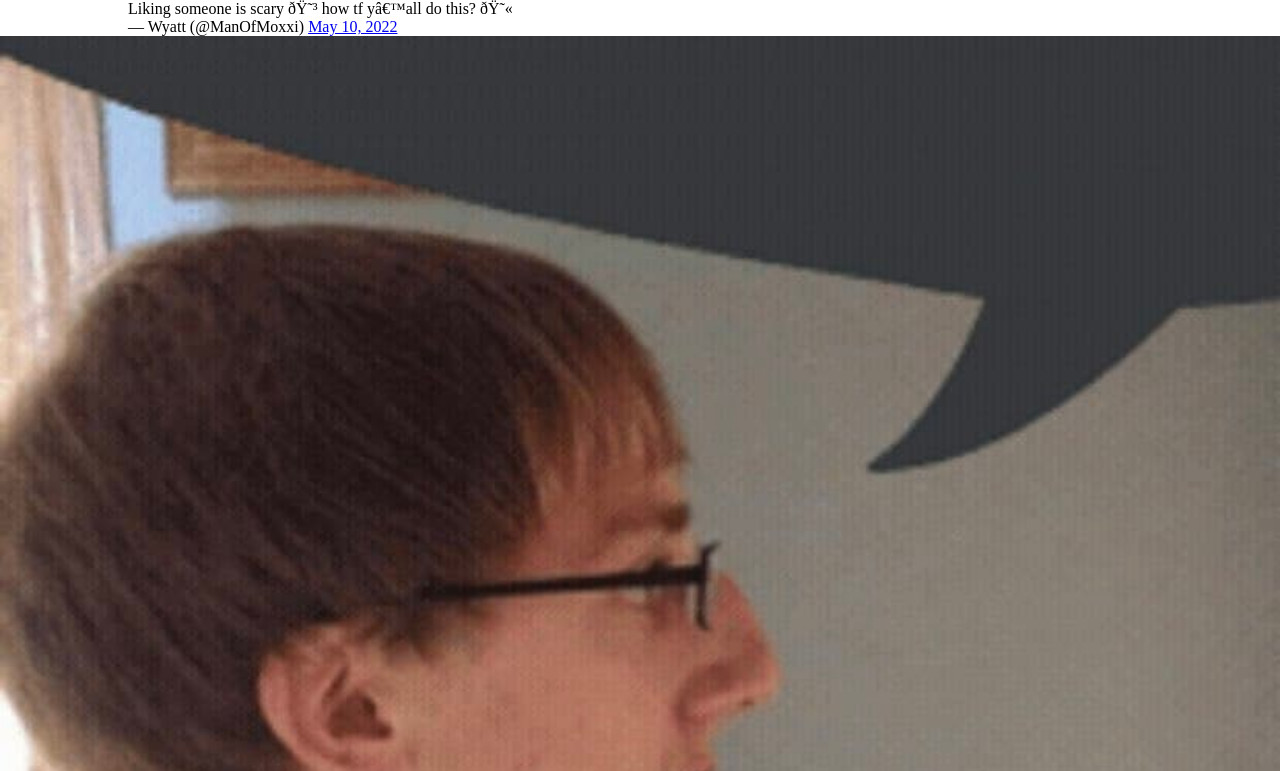
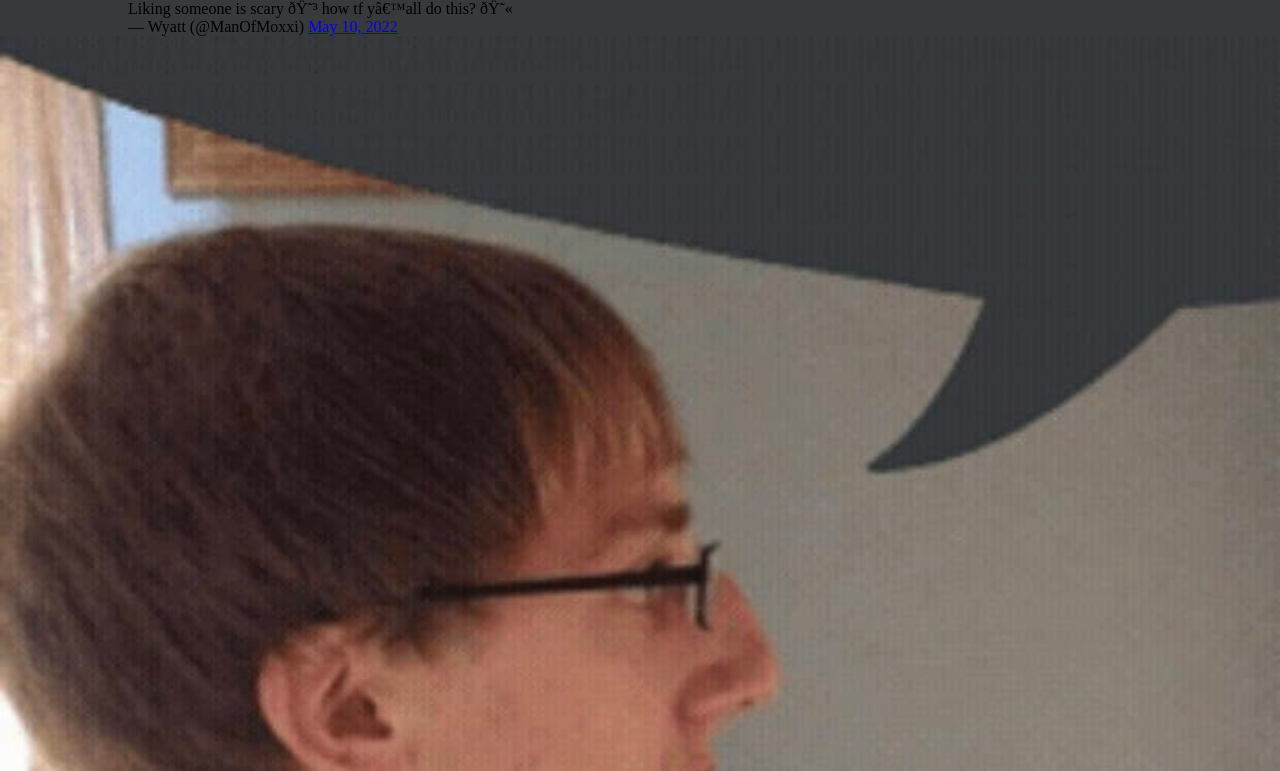
Before and after one commit to jeremybohannon/whitekidtextbubble, a plain HTML site: page index.html in a window 1280 px wide. Shown: the top 771 px of the page. Drawn offline with Linux system fonts and the light colour scheme.

Commit message:
background

```diff
--- a/index.html
+++ b/index.html
@@ -15,6 +15,10 @@
   * {
     margin: 0;
     padding: 0;
+  }
+
+  body {
+    background-color: #38393d;
   }
 
   main {
```
